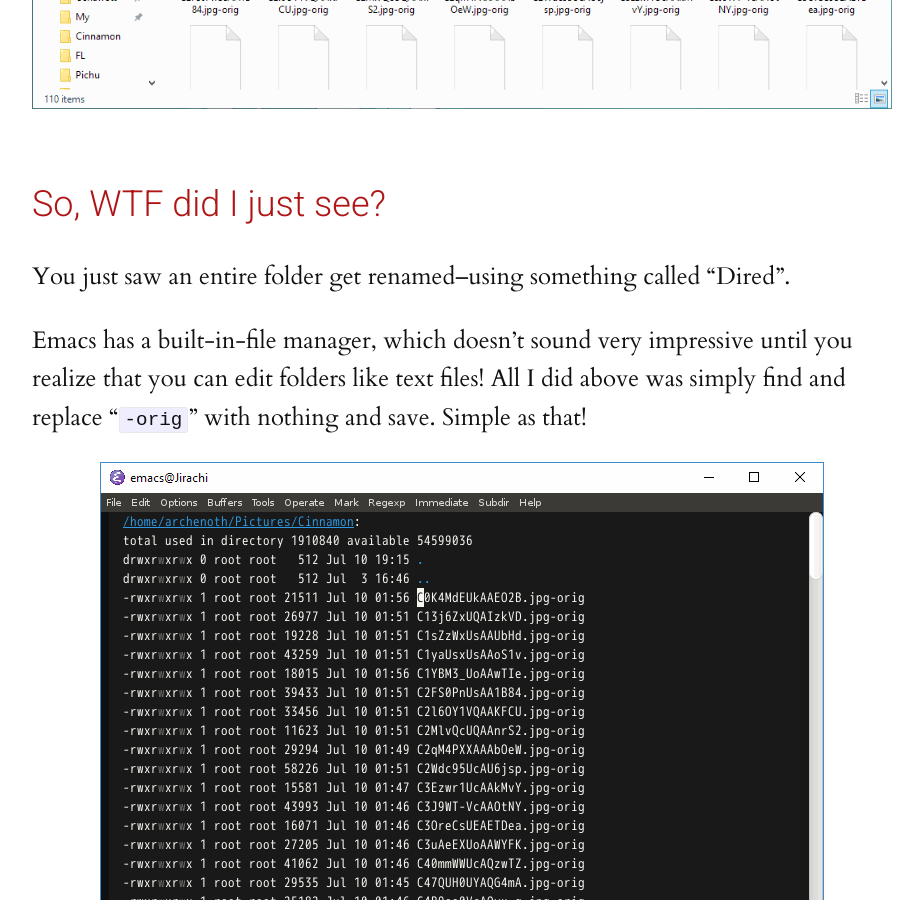
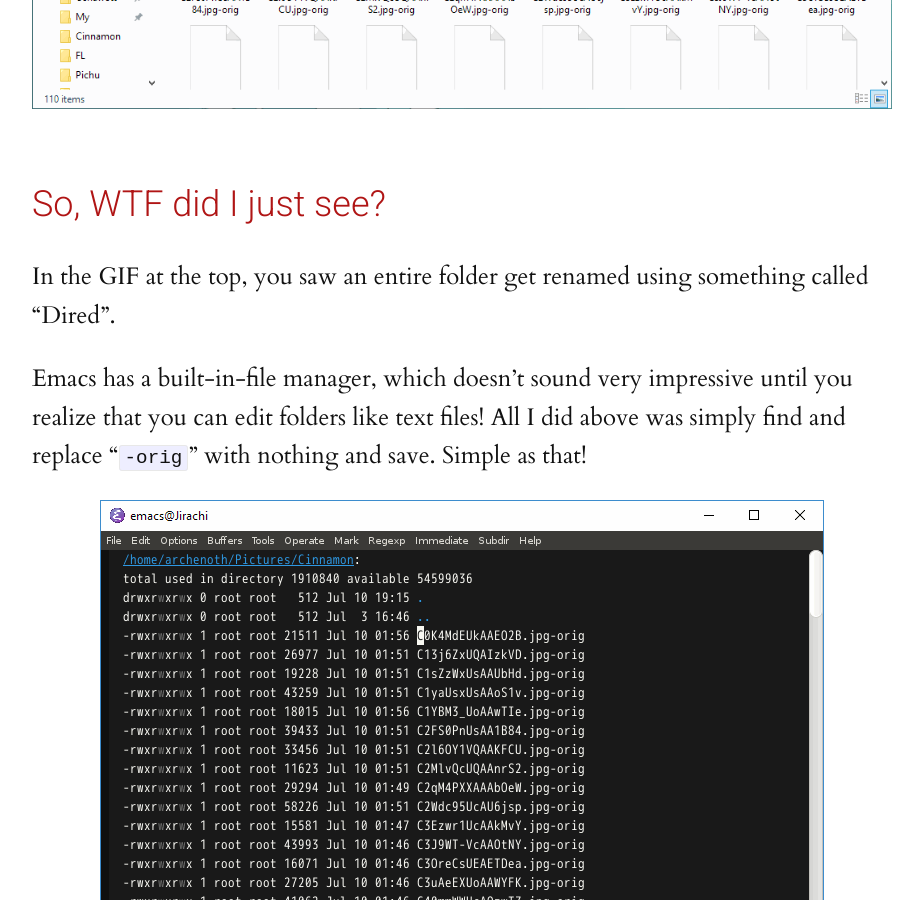
Before and after one commit to Crinklewott/diape.red, a Jekyll site: the page built from _posts/2017-07-10-Arsenal-Tier-Emacs-Writable-Dired.md, in a window 1280 px wide and 900 px high, scrolled down 766 px. Shown: the whole window, without its empty margins (178-1101 px from the left). Built offline with Jekyll 4.4.1, drawn with Linux system fonts in a browser that asks for light colours; comment, search, counter and statistics services are not loaded.

Commit message:
Honestly, I should edit before I publish, ugh

```diff
--- a/_posts/2017-07-10-Arsenal-Tier-Emacs-Writable-Dired.md
+++ b/_posts/2017-07-10-Arsenal-Tier-Emacs-Writable-Dired.md
@@ -13,7 +13,8 @@
 <!-- more -->
 
 # So, WTF did I just see?
-You just saw an entire folder get renamed--using something called "Dired".
+In the GIF at the top, you saw an entire folder get renamed using
+something called "Dired".
 
 Emacs has a built-in-file manager, which doesn't sound very impressive
 until you realize that you can edit folders like text files! All I did
```
